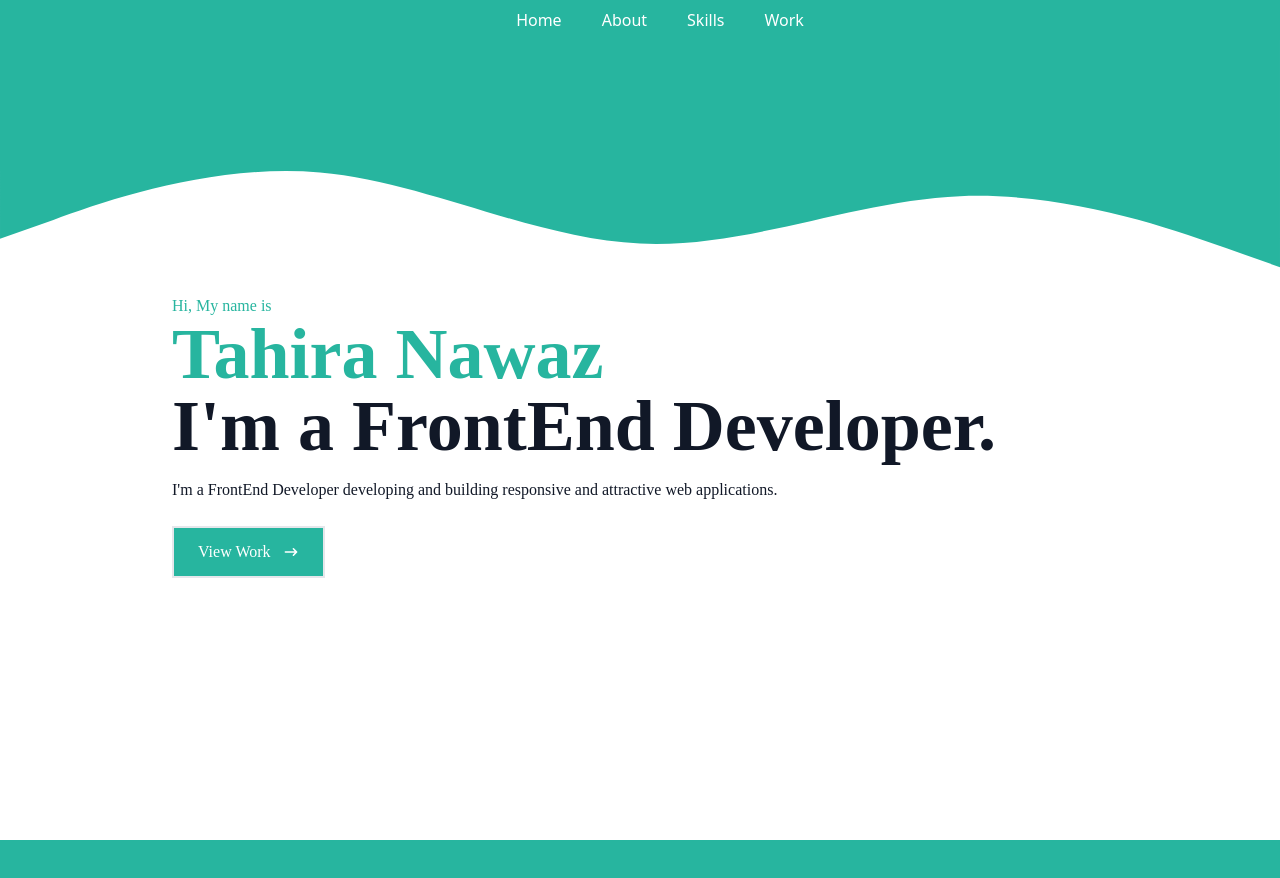
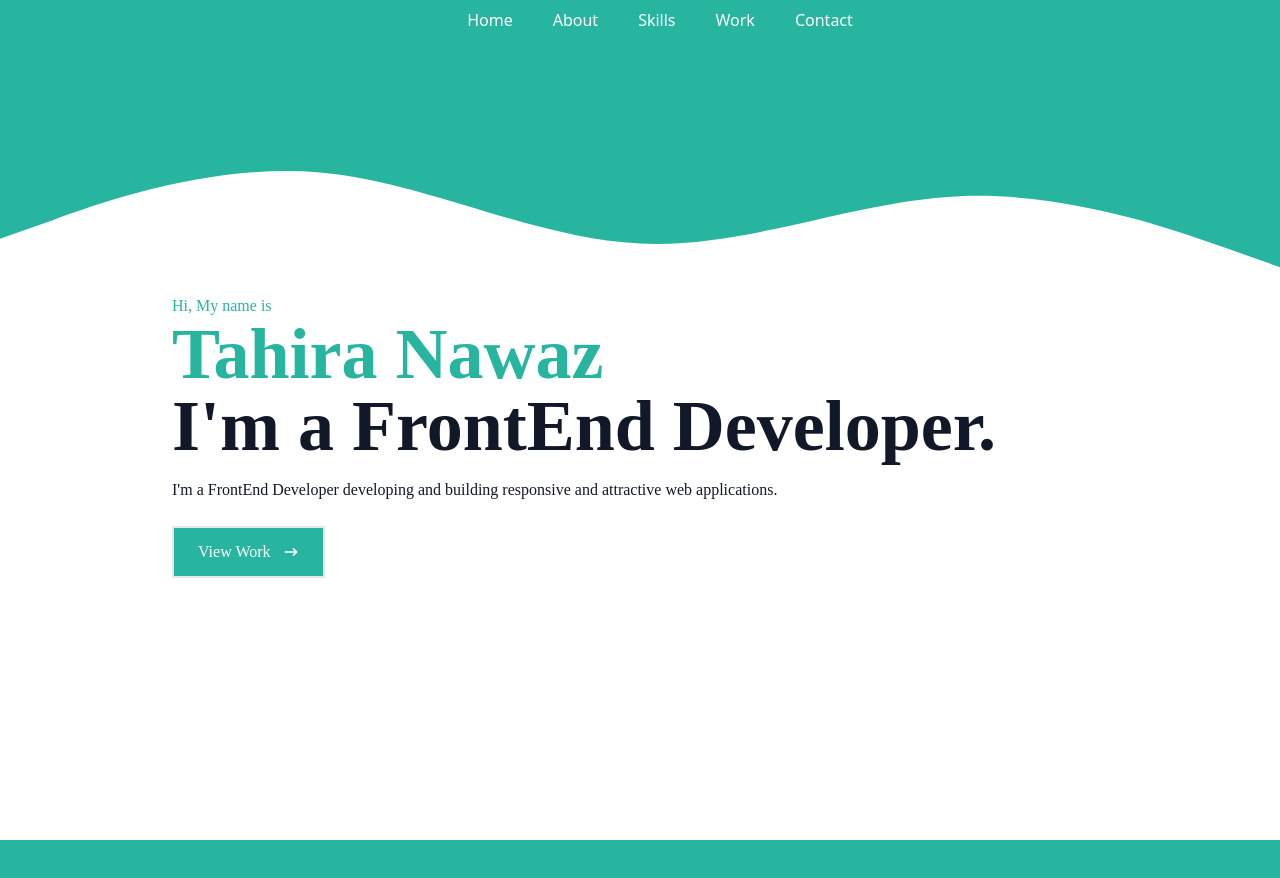
Before and after one commit to tahira17/react-portfolio, a React (Create React App) app: page / in a window 1280 px wide. Shown: the top 878 px of the page. Built offline with nearby package versions, Linux system fonts and the light colour scheme.

Commit message:
contact added in navbar

```diff
--- a/src/components/NavBar.jsx
+++ b/src/components/NavBar.jsx
@@ -83,6 +83,12 @@ const NavBar = () => {
                   Work
                 </Link>
                 </li>
+                <li>
+                <Link to="contact" smooth={true} duration={500}>
+                  Contact
+                </Link>
+                </li>
+
               </ul>
 
               <div className="mt-3 space-y-2 lg:hidden md:hidden sm:inline-block"></div>
```
